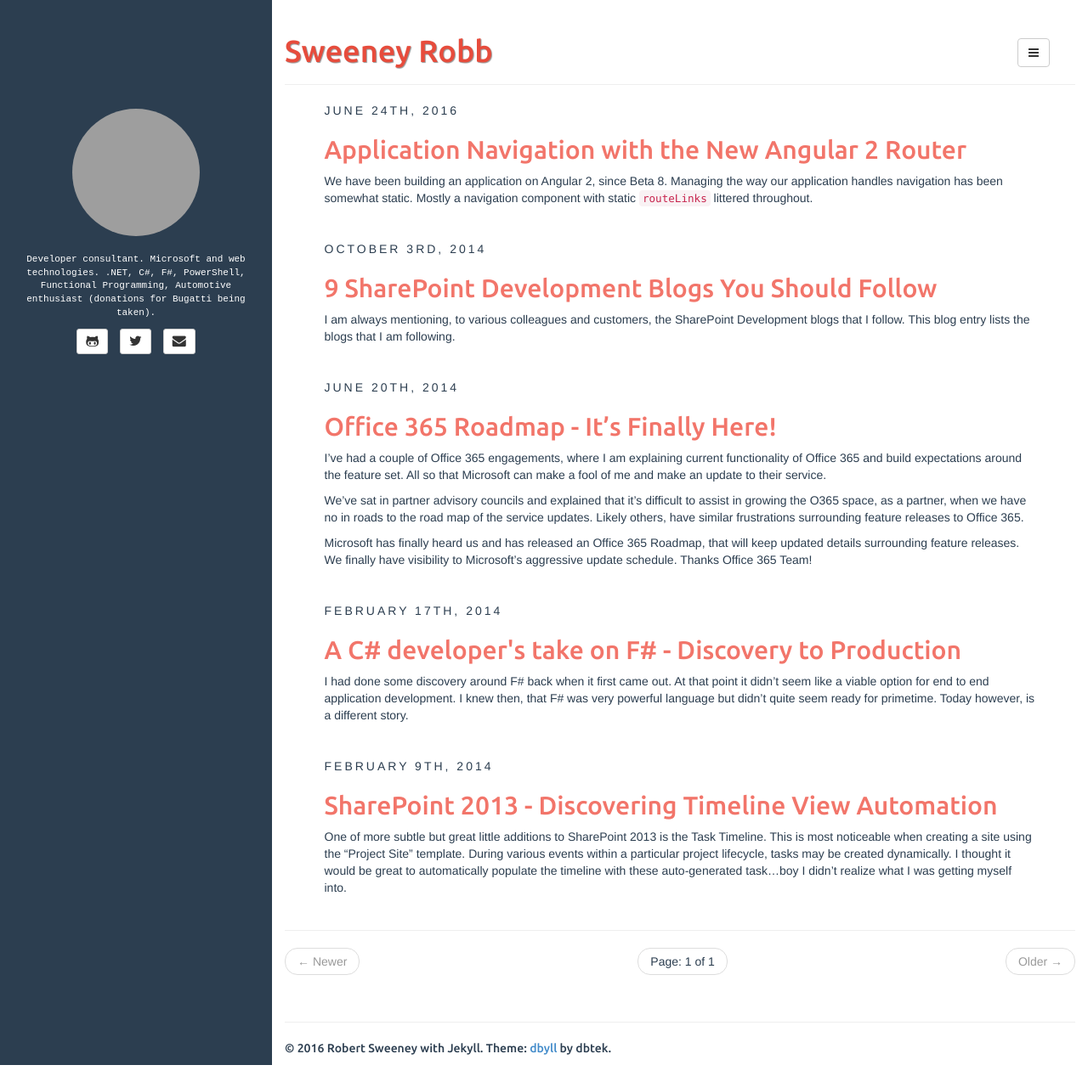
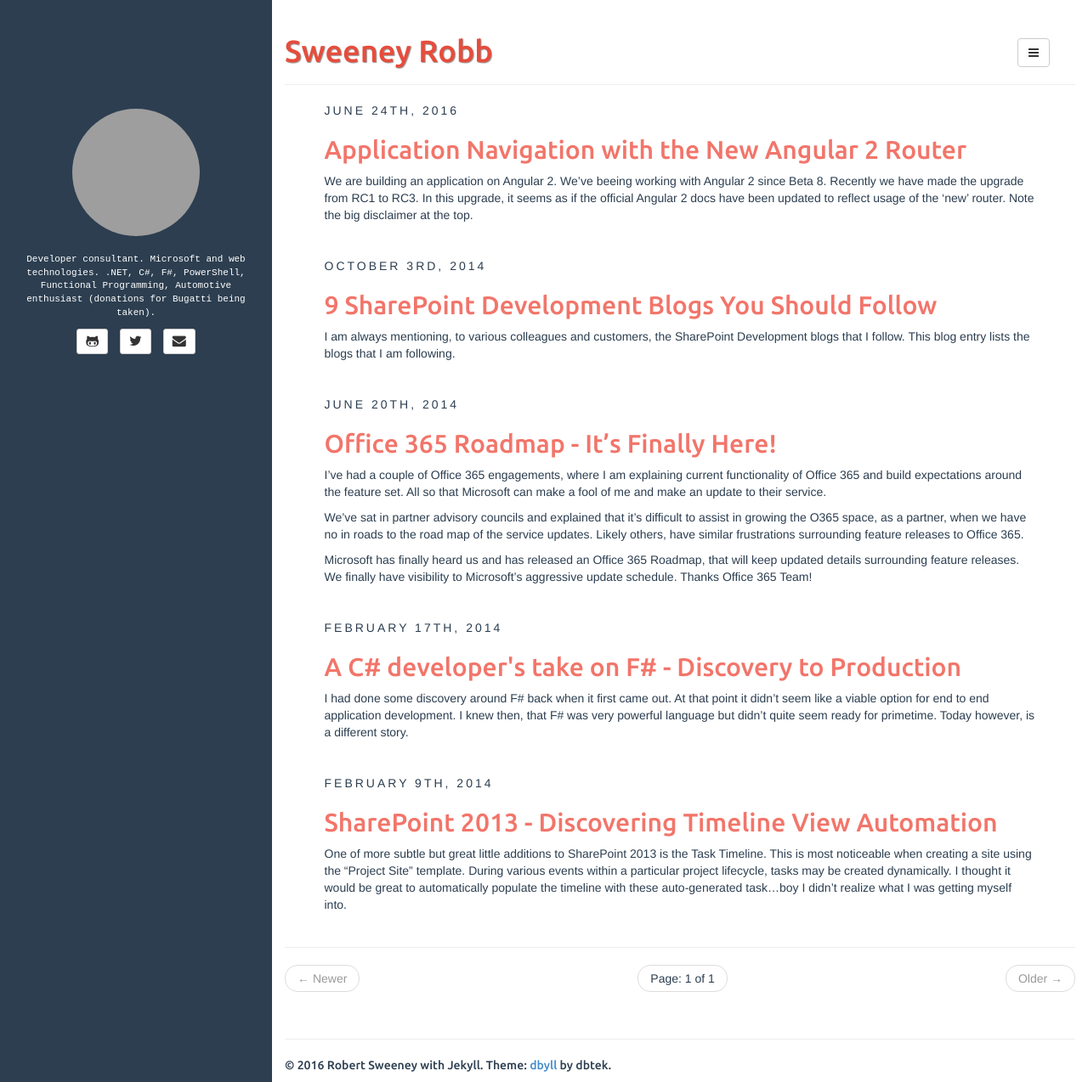
Before and after one commit to sweeneyrobb/sweeneyrobb.github.io, a Jekyll site: the page built from index.html, in a window 1280 px wide and 1274 px high. Shown: the whole window at 85% size. Built offline with Jekyll 4.4.1, drawn with Linux system fonts in a browser that asks for light colours; the list of posts is cut into pages by our own code; grey boxes are pictures that could not be loaded.

Commit message:
grammar updates

```diff
--- a/_posts/2016-06-24-application-navigation-with-the-new-angular-2-router.md
+++ b/_posts/2016-06-24-application-navigation-with-the-new-angular-2-router.md
@@ -7,19 +7,9 @@ tags: [angular2]
 comments: true
 modified: 2016-06-24T09:45:23-07:00
 ---
-We have been building an application on Angular 2, since Beta 8. Managing the way
-our application handles navigation has been somewhat static. Mostly a navigation
-component with static `routeLinks` littered throughout.
-
-In addition, setting up the router config was using the magic of reflection to yank
-in the routes. Making it somewhat difficult to pull out the `@RouteConfig` data
-for use in our application. Sure, you can reflect the data off of the component.
-But, this seems, somehow inefficient and overly complex.
-
-## Out with the old, In with the new ##
-
-More we've recently made the upgrade from RC1 to RC3. In this upgrade, it's seems
-as if the [official Angular 2 docs have been updated](https://angular.io/docs/ts/latest/guide/router.html)
+We are building an application on Angular 2. We've beeing working with Angular 2
+since Beta 8. Recently we have made the upgrade from RC1 to RC3. In this upgrade,
+it seems as if the [official Angular 2 docs have been updated](https://angular.io/docs/ts/latest/guide/router.html)
 to reflect usage of the 'new' router. Note the big disclaimer at the top.
 
 >> The Component Router is in alpha release. This is the recommended Angular 2 router
@@ -30,8 +20,18 @@ There is also a great article on [thoughtram.io](http://thoughtram.io),
 written by [Pascal Precht](http://twitter.com/pascalprecht), which does a great job
 outlining the new features of the new router.
 
-With any new toy we wanted to take it out for a spin and see if we can't more simply
-solve some of our navigation issues, with something more native, using the new router.
+## Out with the old, In with the new ##
+
+Managing the way our application handles navigation has been somewhat static to date.
+Mostly a navigation component with static `routeLinks` littered throughout. We have
+always wanted to make this component a bit more dynamic. But, our investigations with
+the "old" router, always led us into complex solutions.
+
+So, with the news, we decided to take the "new" router for a spin to see if we can't
+more simply solve some of our navigation issues, with something more native and simple.
+
+If you are interested, the entire example is [available here](http://plnkr.co/edit/lomzsQ?p=preview).
+This example is forked from [Pascal Precht](http://twitter.com/pascalprecht) example mentioned earlier.
 
 ## Gettings things setup ##
 
@@ -87,5 +87,5 @@ We are very much impressed with how easy and flexible the new Angular 2 Router i
 It allows for a bunch of new scenarios natively, without having to resort to "workarounds"
 or "hacks" to get the desired behavior.
 
-If you are interested, the entire example is available [here](http://plnkr.co/edit/lomzsQ?p=preview).
+If you are interested, the entire example is [available here](http://plnkr.co/edit/lomzsQ?p=preview).
 This example is forked from [Pascal Precht](http://twitter.com/pascalprecht) example mentioned earlier.
```
